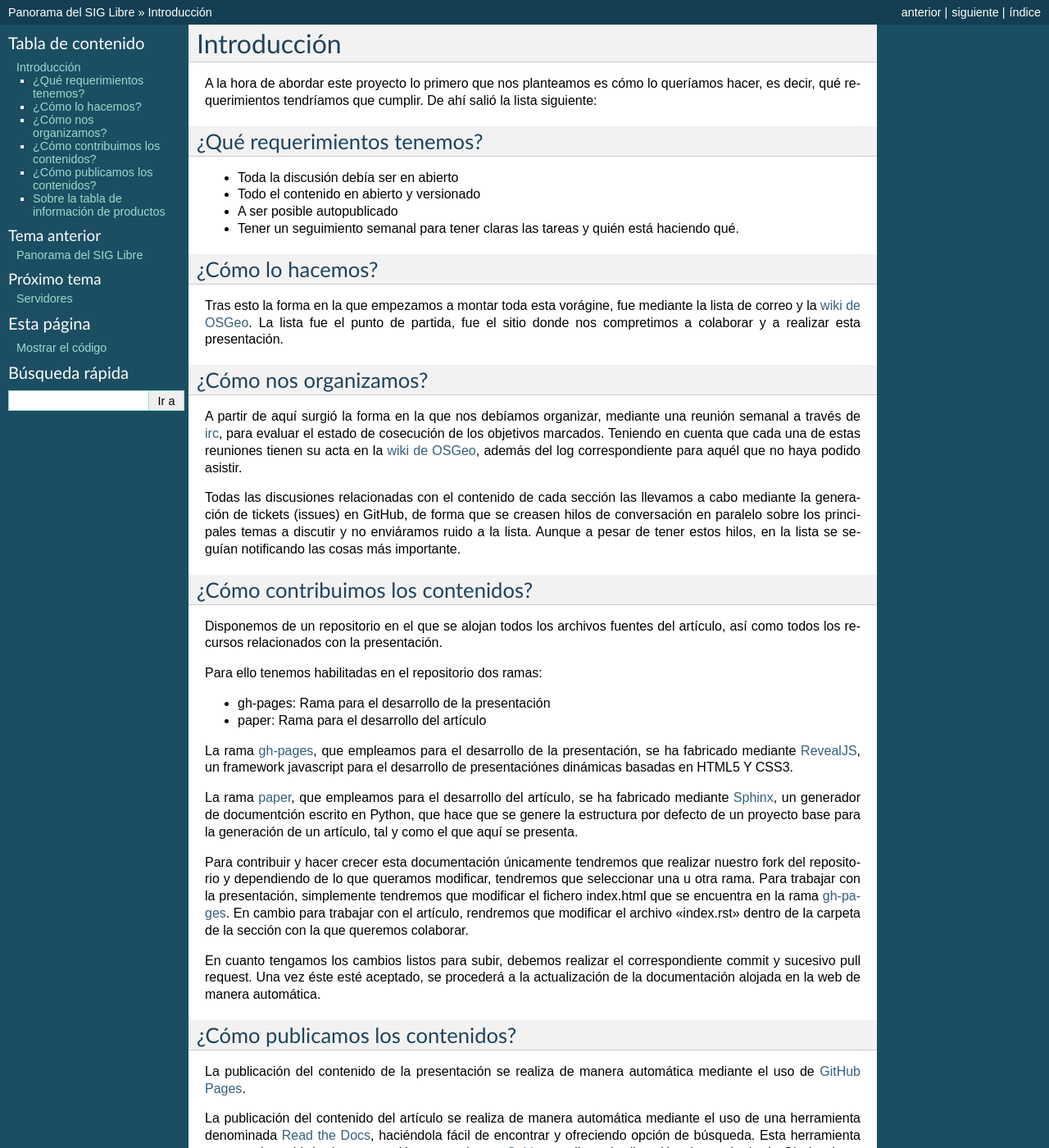
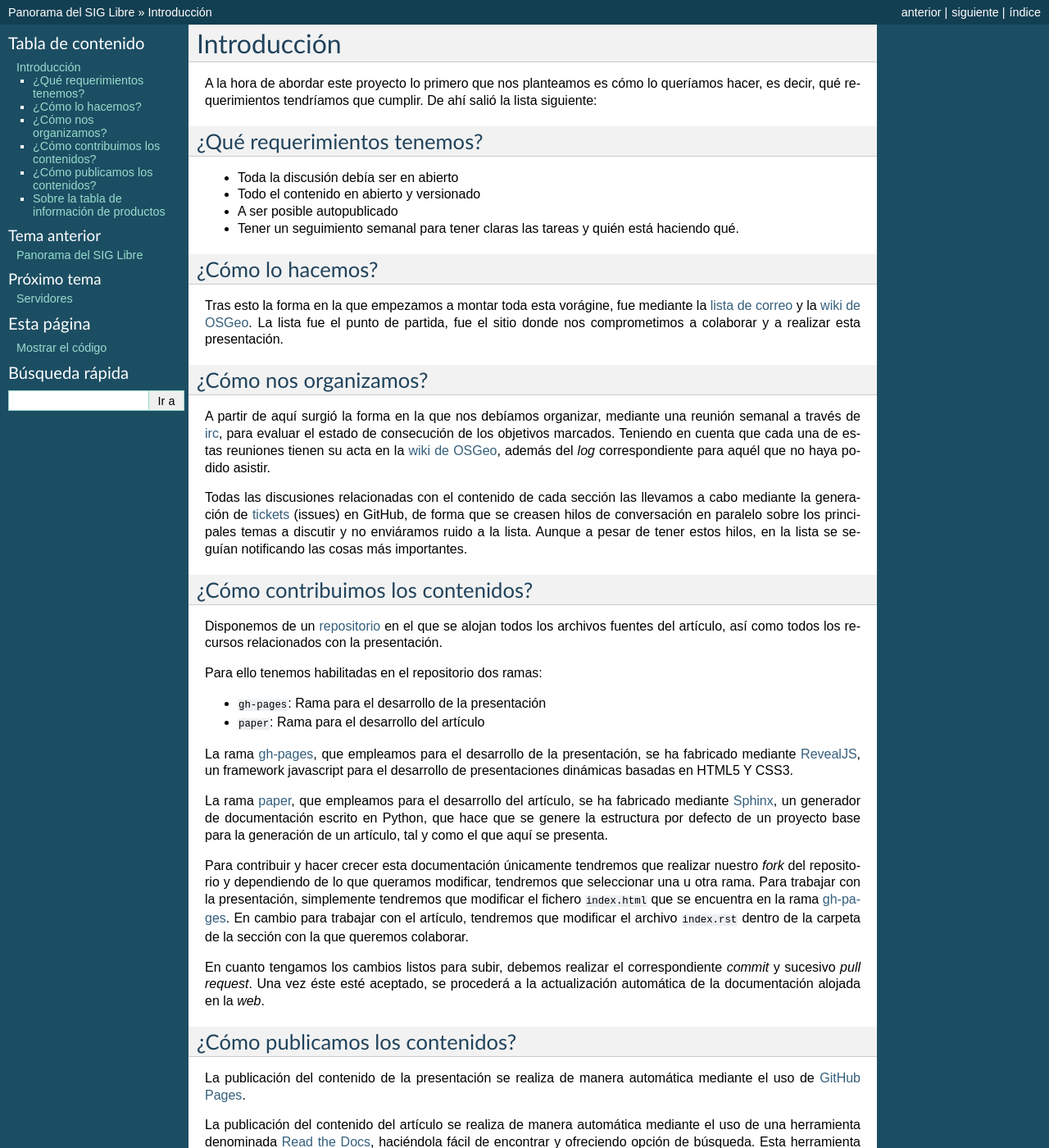
Before and after one commit to OSGeo-ES/panorama-siglibre8, a Sphinx documentation site: the page built from source/introduccion.rst, in a window 1280 px wide and 1400 px high. Shown: the whole window at 82% size. Built offline with Sphinx 7.4.7, drawn with Linux system fonts in a browser that asks for light colours.

Commit message:
repaso a la introducción

```diff
--- a/source/introduccion.rst
+++ b/source/introduccion.rst
@@ -17,33 +17,34 @@ A la hora de abordar este proyecto lo primero que nos planteamos es cómo lo que
 ¿Cómo lo hacemos?
 =================
 
-Tras esto la forma en la que empezamos a montar toda esta vorágine, fue mediante la lista de correo y la `wiki de OSGeo`_.  La lista fue el punto de partida, fue el sitio donde nos compretimos a colaborar y a realizar esta presentación.
+Tras esto la forma en la que empezamos a montar toda esta vorágine, fue mediante la `lista de correo`_ y la `wiki de OSGeo`_.  La lista fue el punto de partida, fue el sitio donde nos comprometimos a colaborar y a realizar esta presentación.
 
 ¿Cómo nos organizamos?
 ======================
 
-A partir de aquí surgió la forma en la que nos debíamos organizar, mediante una reunión semanal a través de irc_, para evaluar el estado de cosecución de los objetivos marcados.
-Teniendo en cuenta que cada una de estas reuniones tienen su acta en la `wiki de OSGeo`_, además del log correspondiente para aquél que no haya podido asistir.
+A partir de aquí surgió la forma en la que nos debíamos organizar, mediante una reunión semanal a través de irc_, para evaluar el estado de consecución de los objetivos marcados.
+Teniendo en cuenta que cada una de estas reuniones tienen su acta en la `wiki de OSGeo`_, además del *log* correspondiente para aquél que no haya podido asistir.
 
-Todas las discusiones relacionadas con el contenido de cada sección las llevamos a cabo mediante la generación de tickets (issues) en GitHub, de forma que se creasen hilos de conversación en paralelo sobre los principales temas a discutir y no enviáramos ruido a la lista. Aunque a pesar de tener estos hilos, en la lista se seguían notificando las cosas más importante.
+Todas las discusiones relacionadas con el contenido de cada sección las llevamos a cabo mediante la generación de tickets_ (issues) en GitHub, de forma que se creasen hilos de conversación en paralelo sobre los principales temas a discutir y no enviáramos ruido a la lista. Aunque a pesar de tener estos hilos, en la lista se seguían notificando las cosas más importantes.
 
 ¿Cómo contribuimos los contenidos?
 ==================================
 
-Disponemos de un repositorio en el que se alojan todos los archivos fuentes del artículo, así como todos los recursos relacionados con la presentación.
+Disponemos de un repositorio_ en el que se alojan todos los archivos fuentes del artículo, así como todos los recursos relacionados con la presentación.
 
+.. _repositorio: https://github.com/OSGeo-ES/panorama-siglibre8
 Para ello tenemos habilitadas en el repositorio dos ramas:
 
-* gh-pages: Rama para el desarrollo de la presentación
-* paper: Rama para el desarrollo del artículo
+* ``gh-pages``: Rama para el desarrollo de la presentación
+* ``paper``: Rama para el desarrollo del artículo
 
-La rama `gh-pages`_, que empleamos para el desarrollo de la presentación, se ha fabricado mediante RevealJS_, un framework javascript para el desarrollo de presentaciónes dinámicas basadas en HTML5 Y CSS3.
+La rama `gh-pages`_, que empleamos para el desarrollo de la presentación, se ha fabricado mediante RevealJS_, un framework javascript para el desarrollo de presentaciones dinámicas basadas en HTML5 Y CSS3.
 
-La rama paper_, que empleamos para el desarrollo del artículo, se ha fabricado mediante Sphinx_, un generador de documentción escrito en Python, que hace que se genere la estructura por defecto de un proyecto base para la generación de un artículo, tal y como el que aquí se presenta.
+La rama paper_, que empleamos para el desarrollo del artículo, se ha fabricado mediante Sphinx_, un generador de documentación escrito en Python, que hace que se genere la estructura por defecto de un proyecto base para la generación de un artículo, tal y como el que aquí se presenta.
 
-Para contribuir y hacer crecer esta documentación únicamente tendremos que realizar nuestro fork del repositorio y dependiendo de lo que queramos modificar, tendremos que seleccionar una u otra rama. Para trabajar con la presentación, simplemente tendremos que modificar el fichero index.html que se encuentra en la rama `gh-pages`_. En cambio para trabajar con el artículo, rendremos que modificar el archivo "index.rst" dentro de la carpeta de la sección con la que queremos colaborar.
+Para contribuir y hacer crecer esta documentación únicamente tendremos que realizar nuestro *fork* del repositorio y dependiendo de lo que queramos modificar, tendremos que seleccionar una u otra rama. Para trabajar con la presentación, simplemente tendremos que modificar el fichero :file:`index.html` que se encuentra en la rama `gh-pages`_. En cambio para trabajar con el artículo, tendremos que modificar el archivo :file:`index.rst` dentro de la carpeta de la sección con la que queremos colaborar.
 
-En cuanto tengamos los cambios listos para subir, debemos realizar el correspondiente commit y sucesivo pull request. Una vez éste esté aceptado, se procederá a la actualización de la documentación alojada en la web de manera automática.
+En cuanto tengamos los cambios listos para subir, debemos realizar el correspondiente *commit* y sucesivo *pull request*. Una vez éste esté aceptado, se procederá a la actualización automática de la documentación alojada en la *web*.
 
 ¿Cómo publicamos los contenidos?
 ================================
```
Also changed, not shown: other parts of source/introduccion.rst (+2 -0 lines).
